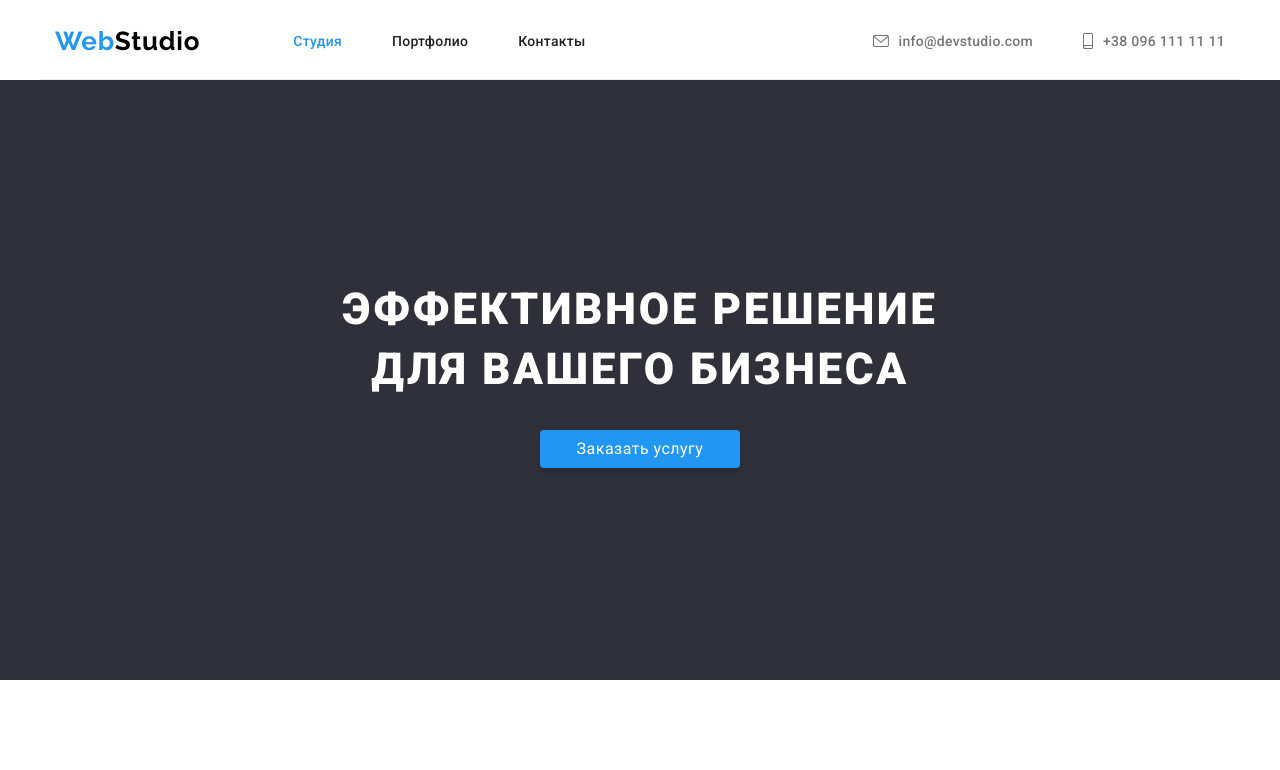
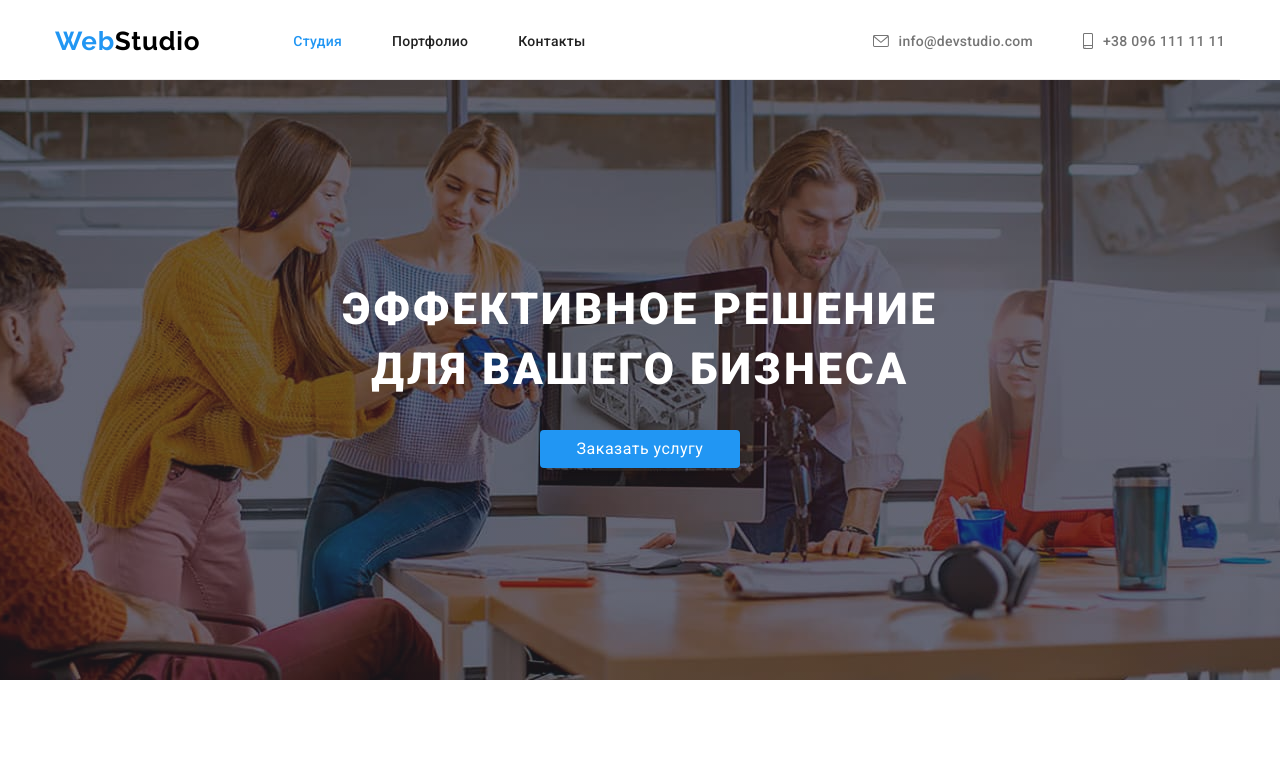
Before and after one commit to TetyanaYakobchuk/goit-markup-hw-04, a plain HTML site: page index.html in a window 1280 px wide. Shown: the top 770 px of the page. Drawn offline with nearby package versions, Linux system fonts and the light colour scheme; files that its build step writes are made by us from their sources.

Commit message:
Update styles.css

```diff
--- a/css/styles.css
+++ b/css/styles.css
@@ -171,7 +171,7 @@ nav {
       rgba(47, 48, 58, 0.4),
       rgba(47, 48, 58, 0.4)
     ),
-    url('./images/bgd-main-opt.jpg');
+    url('../images/bgd-main-opt.jpg');
   background-repeat: no-repeat;
   background-size: cover;
   background-position: center;
```
